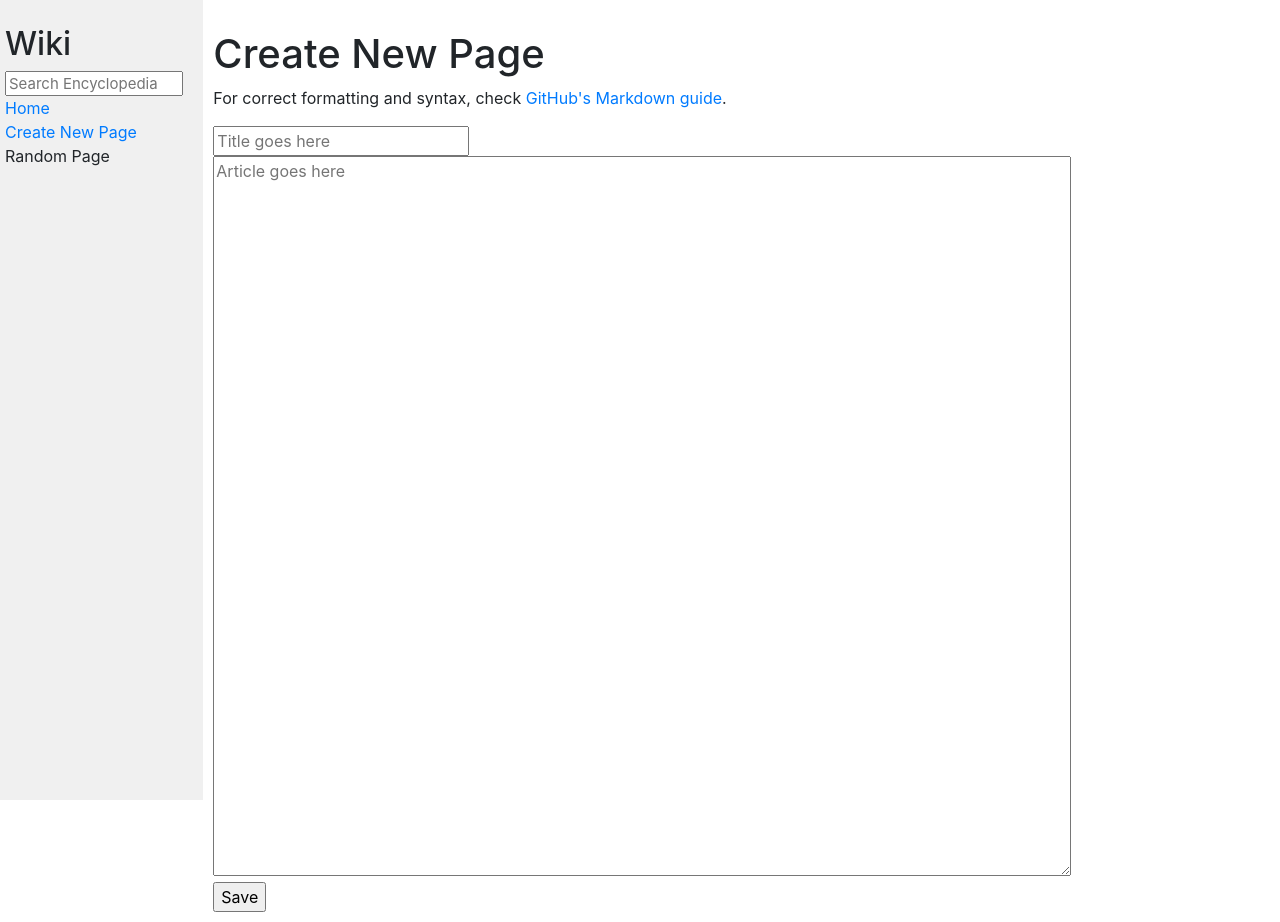
After one commit to Alex-Symonds/web50-wiki, a Django app: page /create_new in a window 1280 px wide. The commit adds this page. Run offline with Django 3.2, Linux system fonts and the light colour scheme; some libraries are stand-ins or nearby versions.

Commit message:
Criteria 4 working (new page)

```diff
--- a/encyclopedia/static/encyclopedia/styles.css
+++ b/encyclopedia/static/encyclopedia/styles.css
@@ -36,3 +36,7 @@ textarea {
 .sidebar h2 {
     margin-top: 5px;
 }
+
+.form-section{
+    clear: both;
+}
--- /dev/null
+++ b/encyclopedia/templates/encyclopedia/create.html
@@ -0,0 +1,22 @@
+{% extends "encyclopedia/layout.html" %}
+
+{% block title %}
+    Encyclopedia: Create New Page
+{% endblock %}
+
+{% block body %}
+    <h1>Create New Page</h1>
+    <p>For correct formatting and syntax, check <a href="https://help.github.com/en/github/writing-on-github/basic-writing-and-formatting-syntax">GitHub's Markdown guide</a>.</p>
+    <form action="{% url 'create' %}" method="POST">
+        {% csrf_token %}
+        <div class="form-section">
+            <input type="text" name="new_title" placeholder="Title goes here">
+        </div>
+        <div class="form-section">
+            <textarea name="new_content" placeholder="Article goes here"></textarea>
+        </div>
+        <div class="form-section">
+            <input type="submit" value="Save">
+        </div>
+    </form>
+{% endblock %}
--- a/encyclopedia/templates/encyclopedia/layout.html
+++ b/encyclopedia/templates/encyclopedia/layout.html
@@ -19,7 +19,7 @@
                     <a href="{% url 'index' %}">Home</a>
                 </div>
                 <div>
-                    Create New Page
+                    <a href="{% url 'create' %}">Create New Page</a>
                 </div>
                 <div>
                     Random Page
--- a/encyclopedia/urls.py
+++ b/encyclopedia/urls.py
@@ -5,5 +5,6 @@ from . import views
 urlpatterns = [
     path("", views.index, name="index"),
     path("search", views.search, name="search"),
+    path("create_new", views.create_new, name="create"),
     path("wiki/<str:title>", views.entry, name="entry")
 ]
--- a/encyclopedia/views.py
+++ b/encyclopedia/views.py
@@ -1,4 +1,7 @@
 from django.shortcuts import render
+from django.urls import reverse
+from django.http import HttpResponseRedirect
+
 
 from . import util
 
@@ -11,27 +14,45 @@ def index(request):
 def entry(request, title):
     entry = util.get_entry(title)
 
-    if entry == None:
-        return render(request, "encyclopedia/error.html",{
-            "title": title
-        })
-    else:
+    if entry:
         return render(request, "encyclopedia/entry.html", {
             "title": title,
             "entry_contents": entry
         })
 
+    return render(request, "encyclopedia/error.html",{
+        "title": title
+    })
+
 def search(request):
     search_term = request.GET.get("q", "")
+    entry = util.get_entry(search_term)
 
-    entry = util.get_entry(search_term)
-    if entry == None:
-        return render(request, "encyclopedia/results.html", {
-            "search_term": search_term,
-            "entries": [e for e in util.list_entries() if search_term.lower() in util.get_entry(e).lower()]
-        })
-    else:
+    if entry:
         return render(request, "encyclopedia/entry.html", {
             "title": search_term,
             "entry_contents": entry
         })
+
+    return render(request, "encyclopedia/results.html", {
+        "search_term": search_term,
+        "entries": [e for e in util.list_entries() if search_term.lower() in util.get_entry(e).lower()]
+    })
+
+def create_new(request):
+
+    if request.method == "POST":
+        new_input = request.POST
+
+        # Check if the article already exists
+        if new_input["new_title"].lower() in (t.lower() for t in util.list_entries()):
+            return render(request, "encyclopedia/exists.html", {
+                "title": new_input["new_title"]
+            })
+
+        # Save it, then redirect the user to it
+        util.save_entry(new_input["new_title"], new_input["new_content"])
+        url = reverse("entry", kwargs={'title': new_input["new_title"]})
+        return HttpResponseRedirect(url)
+
+    return render(request, "encyclopedia/create.html")
```
Also changed, not shown: encyclopedia/templates/encyclopedia/exists.html (added, +10 -0 lines).
